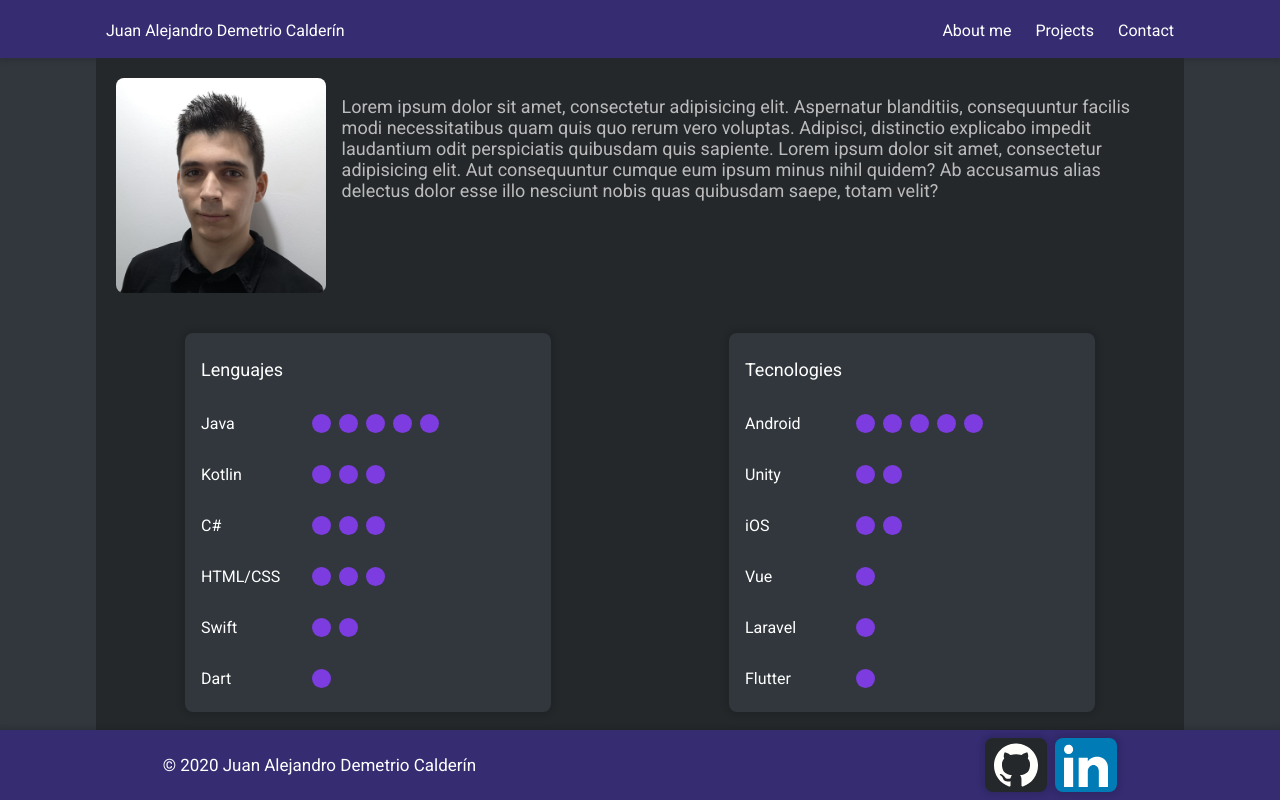
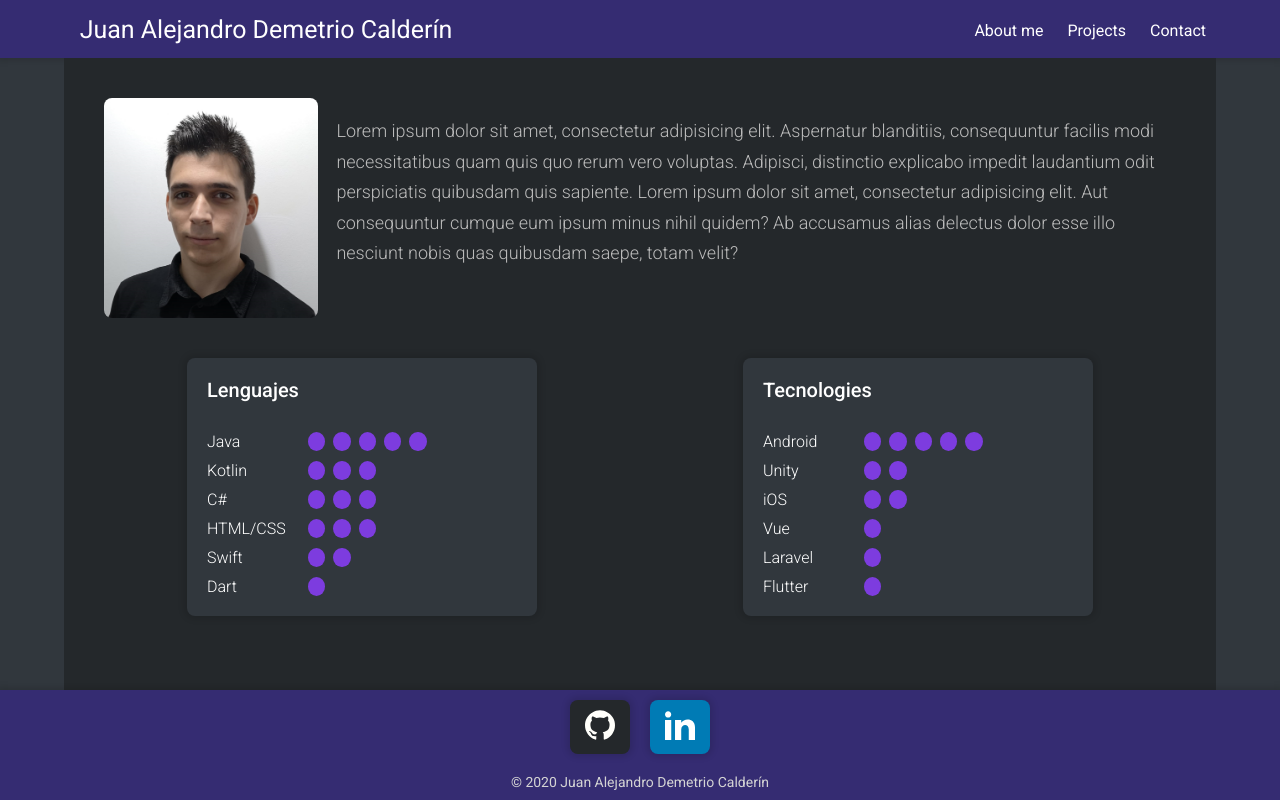
Before and after one commit to Jackdaw16/Portafolio, a plain HTML site: page index.html in a window 1280 px wide. Drawn offline with Linux system fonts and the light colour scheme.

Commit message:
margin and padding adjustments

```diff
--- a/css/index.scss
+++ b/css/index.scss
@@ -1,11 +1,18 @@
+* {
+  box-sizing: border-box;
+}
+
 html{
+  height: 100vh;
   body{
     padding: 0;
     margin: 0;
+    height: 100%;
     display: flex;
     flex-direction: column;
     background-color: #31373D;
     font-family: 'Roboto', sans-serif;
+    font-size: 16px;
   }
 }
 
@@ -18,21 +25,19 @@ nav{
   flex-direction: row;
   justify-content: center;
   background-color: #352C72;
-  -webkit-box-shadow: 0px 0px 6px 3px rgba(0,0,0,0.12);
-  -moz-box-shadow: 0px 0px 6px 3px rgba(0,0,0,0.12);
+  -webkit-box-shadow: 0 0 0.375em 0.1875em rgba(0,0,0,0.12);
+  -moz-box-shadow: 0 0 0.375em 0.1875em rgba(0,0,0,0.12);
   .nav_container{
-    width: 85%;
-    max-width: 1200px;
+    width: 90%;
+    max-width: 75em;
     display: flex;
     flex-direction: row;
     justify-content: space-between;
 
     p{
-      display: flex;
-      flex-direction: row;
       margin: auto 0;
-      padding-left: 10px;
-      border-top: 3px solid #352C72;
+      padding-left: 0.625em;
+      font-size: 1.5625em;
     }
 
     .nav{
@@ -44,15 +49,15 @@ nav{
         display: inline-block;
         height: 100%;
         margin: auto 0;
-        padding: 18px 10px;
+        padding: 1.125em 0.625em;
         border-top: 3px solid #352C72;
         background: transparent;
         transition: background-color 0.2s ease;
-        font-size: 16px;
+        font-size: 1em;
       }
       a:hover{
         transition: 1s;
-        border-top: 3px solid white;
+        border-top: 0.1875em solid white;
       }
     }
   }
@@ -60,29 +65,34 @@ nav{
 
 .main{
   width: 100%;
+  height: 100%;
   display: flex;
   flex-direction: column;
   align-items: center;
 
   .container{
-    width: 85%;
-    max-width: 1200px;
+    width: 90%;
+    height: 100%;
+    max-width: 75em;
     background-color: #24282B;
+    padding: 1.25em;
 
     article{
       display: flex;
       flex-direction: row;
-      padding: 20px;
+      padding: 1.25em;
 
       img{
         width: 20%;
-        border-radius: 8px;
+        border-radius: 0.5em;
       }
 
       p{
-        margin-left: 16px;
-        font-size: 18px;
+        margin-left: 1em;
+        font-size: 1.125em;
         color: #BBBBBB;
+        font-weight: 300;
+        line-height: 1.7;
       }
     }
 
@@ -94,31 +104,40 @@ nav{
 
       .card {
         width: 50%;
-        max-width: 350px;
+        max-width: 21.875em;
         display: flex;
         flex-direction: column;
-        margin-top: 20px;
-        margin-bottom: 20px;
-        padding: 8px;
+        margin: 1.25em 0;
+        padding: 1.25em;
         background-color: #31373D;
-        border-radius: 8px;
-        -webkit-box-shadow: 0px 0px 6px 3px rgba(0,0,0,0.12);
-        -moz-box-shadow: 0px 0px 6px 3px rgba(0,0,0,0.12);
+        border-radius: 0.5em;
+        -webkit-box-shadow: 0 0 0.375em 0.1875em rgba(0,0,0,0.12);
+        -moz-box-shadow: 0 0 0.375em 0.1875em rgba(0,0,0,0.12);
+
+        p {
+          margin: 0;
+        }
 
         .title{
           color: white;
-          margin-left: 8px;
-          font-size: 18px;
+          font-size: 1.25em;
+          font-weight: 500;
+          padding: 0 0 1.25em;
         }
 
         .row {
           display: flex;
           flex-direction: row;
           justify-content: space-between;
+          padding: 0.3125em 0;
+          &:last-child {
+            padding-bottom: 0;
+          }
           p{
             color: white;
             width: 30%;
-            margin-left: 8px;
+            font-size: 1em;
+            font-weight: 300;
           }
           .balls{
             display: flex;
@@ -128,7 +147,7 @@ nav{
               display: flex;
               width: 8%;
               height: auto;
-              margin-left: 8px;
+              margin-left: 0.5em;
               border-radius: 50%;
               background-color: #7D3CDF;
             }
@@ -144,56 +163,31 @@ footer{
   position: absolute;
   bottom: 0;
   display: flex;
-  flex-direction: row;
-  justify-content: space-evenly;
-  padding-top: 8px;
-  padding-bottom: 8px;
+  flex-direction: column;
+  align-items: center;
+  padding: 0.625em 0;
   background-color: #352C72;
-  -webkit-box-shadow: 0px 0px 6px 3px rgba(0,0,0,0.12);
-  -moz-box-shadow: 0px 0px 6px 3px rgba(0,0,0,0.12);
+  box-shadow: 0 0 0.375em 0.1875em rgba(0,0,0,0.12);
 
   p{
-    color: white;
-    font-size: 17px;
+    color: #d4d4d4;
+    font-size: 0.875em;
+    margin: 0;
   }
 
   .networks{
     display: flex;
     flex-direction: row;
     justify-content: flex-end;
-    .github{
-      height: 100%;
-      width: 13%;
-      border-radius: 8px;
-      display: flex;
-      margin-left: 8px;
-      background-color: #24282B;
-      flex-direction: row;
-      align-items: center;
-      justify-content: center;
-      -webkit-box-shadow: 0px 0px 6px 3px rgba(0,0,0,0.12);
-      -moz-box-shadow: 0px 0px 6px 3px rgba(0,0,0,0.12);
-
+    margin-bottom: 1.25em;
+    a{
+      padding: 0.625em 0.9375em;
+      border-radius: 0.5em;
+      margin: 0 0.625em;
+      box-shadow: 0 0 0.375em 0.1875em rgba(0,0,0,0.12);
       img{
-        width: 70%;
-      }
-    }
-
-    .linkedin{
-      height: 100%;
-      width: 13%;
-      border-radius: 8px;
-      display: flex;
-      margin-left: 8px;
-      background-color: #007bb5;
-      flex-direction: row;
-      align-items: center;
-      justify-content: center;
-      -webkit-box-shadow: 0px 0px 6px 3px rgba(0,0,0,0.12);
-      -moz-box-shadow: 0px 0px 6px 3px rgba(0,0,0,0.12);
-
-      img{
-        width: 70%;
+        width: 1.875em;
+        height: 1.875em;
       }
     }
   }
--- a/index.html
+++ b/index.html
@@ -4,7 +4,7 @@
     <meta charset="UTF-8">
     <title>Juan AlejandroDC</title>
     <link rel="stylesheet" type="text/css" href="css/index.css">
-    <link href="https://fonts.googleapis.com/css?family=Roboto:400,500&display=swap" rel="stylesheet">
+    <link href="https://fonts.googleapis.com/css?family=Roboto:300,400,500,700,900&display=swap" rel="stylesheet">
 </head>
 <body>
     <header>
@@ -133,11 +133,11 @@
         </div>
     </section>
     <footer>
+        <div class="networks">
+            <a style="background-color: #24282B;" href="#"><img src="img/github_icon.svg"></a>
+            <a style="background-color: #007bb5;" href="#"><img src="img/linkedin_icon.svg"></a>
+        </div>
         <p>© 2020 Juan Alejandro Demetrio Calderín</p>
-        <div class="networks">
-            <a class="github" href="#"><img src="img/github_icon.svg"></a>
-            <a class="linkedin" href="#"><img src="img/linkedin_icon.svg"></a>
-        </div>
     </footer>
 </body>
 </html>
```
Also changed, not shown: css/index.css, 1 other file.
